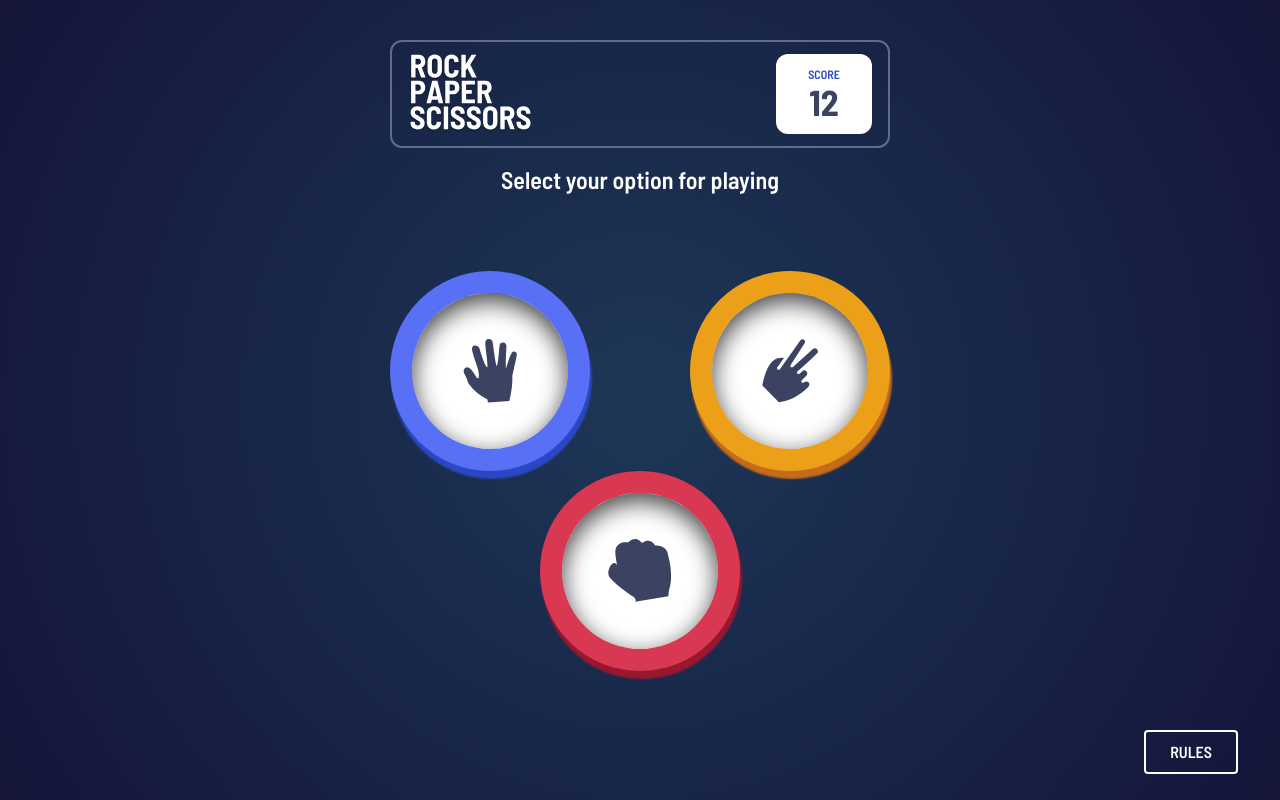
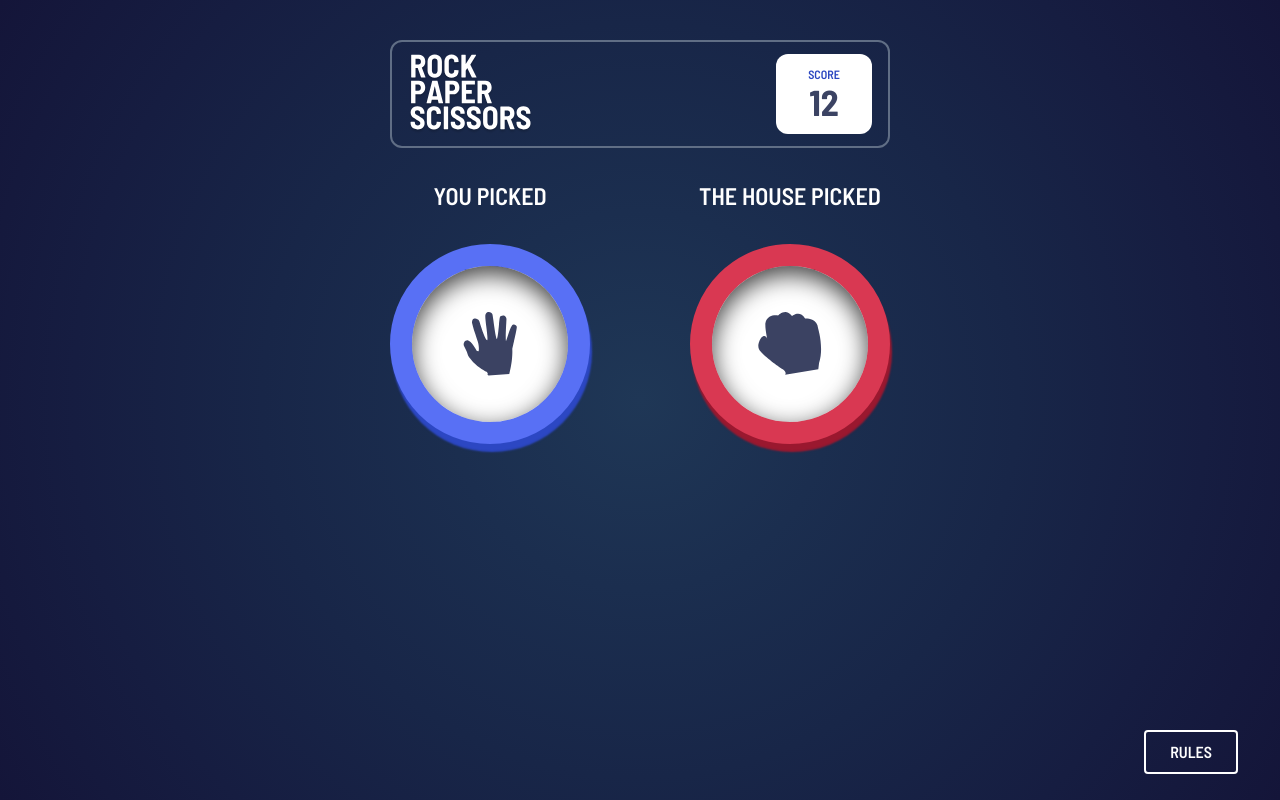
Before and after one commit to Darynka-Tapia/rps-game, a Vue app: page / in a window 1280 px wide. Built offline with nearby package versions, Linux system fonts and the light colour scheme.

Commit message:
add select option component

```diff
--- /dev/null
+++ b/src/components/all-items.vue
@@ -0,0 +1,52 @@
+<script setup>
+import TheItemCircle from '@/components/the-item-circle.vue'
+import { GAME_OPTIONS } from '@/helpers/const.js'
+
+/*
+import TheScissors from '@/assets/images/icon-scissors.svg'
+import ThePaper from '@/assets/images/icon-paper.svg'
+import TheRock from '@/assets/images/icon-rock.svg' */
+
+const emit = defineEmits(['ItemSelected']);
+
+function itemSelected(option){
+    emit('ItemSelected', option)
+}
+</script>
+
+<template>
+    <div class="all-items-container">
+        <p class="message">Select your option for playing</p>
+        <div class="rps-options">
+            <the-item-circle
+                v-for="(options, i) in GAME_OPTIONS"
+                :key="i"
+                :borderColor="options.borderColor"
+                :borderColorShadow="options.borderColorShadow"
+                :imagePath="options.imagePath"
+                :class="options.key"
+                @click="itemSelected(options.key)"
+            />
+        </div>
+    </div>
+</template>
+
+<style lang="scss" scope>
+.all-items-container{
+    @apply flex flex-col justify-between;
+    height: calc(100% - 94px);
+    & .message{
+      @apply text-center my-4 text-2xl text-white;
+    }
+    & .rps-options{
+      @apply m-auto w-full grid items-center justify-items-center;
+      max-width: 600px;
+      grid-template-columns: repeat(2,minmax(0,1fr));
+      grid-template-rows: repeat(2,minmax(0,1fr));
+      & .rock{
+        grid-column: 1 / 3;
+        grid-row: 2 / 3;
+      }
+    }
+}
+</style>
--- /dev/null
+++ b/src/components/option-selected.vue
@@ -0,0 +1,50 @@
+<script setup>
+import TheItemCircle from '@/components/the-item-circle.vue';
+
+import ThePaper from '@/assets/images/icon-paper.svg';
+import { GAME_OPTIONS } from '@/helpers/const.js'
+
+
+const emit = defineEmits(['ItemSelected']);
+let GAME_OPTIONS2 = {key:'paper', borderColor: '#5870f5', borderColorShadow: '#2c47c3', imagePath: ThePaper};
+let random = GAME_OPTIONS[getRandomInt()];
+
+const items = ['rock', 'paper', 'scissors'];
+function getRandomInt() {
+    let min = Math.ceil(0);
+    let max = Math.floor(2);
+    return Math.floor(Math.random() * (max - min + 1)) + min;
+}
+// const gameWith = GAME_OPTIONS.find(item => item.key === option); el option sera con el prod que reciba
+</script>
+
+<template>
+    <div class="all-items-container">
+        <div class="rps-options">
+            <div class="you-picked">
+                <h2 class="player-title">You picked</h2>
+                <the-item-circle
+                    :borderColor="GAME_OPTIONS2.borderColor"
+                    :borderColorShadow="GAME_OPTIONS2.borderColorShadow"
+                    :imagePath="GAME_OPTIONS2.imagePath"
+                />
+            </div>
+            <div class="house-picked">
+                <h2 class="player-title">The house picked</h2>
+                <the-item-circle
+                    :borderColor="random.borderColor"
+                    :borderColorShadow="random.borderColorShadow"
+                    :imagePath="random.imagePath"
+                />
+            </div>
+
+
+        </div>
+    </div>
+</template>
+
+<style lang="scss" scope>
+    .player-title {
+        @apply text-white text-center my-8 text-2xl uppercase;
+    }
+</style>
--- a/src/components/rock-paper-scissors.vue
+++ b/src/components/rock-paper-scissors.vue
@@ -1,9 +1,10 @@
 <script setup>
-import TheItemCircle from '@/components/the-item-circle.vue'
-import TheScissors from '@/assets/images/icon-scissors.svg'
-import ThePaper from '@/assets/images/icon-paper.svg'
-import TheRock from '@/assets/images/icon-rock.svg'
+import AllItems from '@/components/all-items.vue';
+import OptionSelected from '@/components/option-selected.vue';
 
+function ItemSelected(option){
+  console.log('Desde el padre:', option);
+}
 </script>
 
 
@@ -17,26 +18,8 @@ import TheRock from '@/assets/images/icon-rock.svg'
       </div>
     </header>
     <main>
-      <p class="message">Select your option for playing</p>
-      <div class="rps-options">
-        <the-item-circle
-          :borderColor="'#5870f5'"
-          borderColorShadow="#2c47c3"
-          :imagePath="ThePaper"
-        />
-        <the-item-circle
-          :borderColor="'#eca019'"
-          borderColorShadow="#c66c19"
-          :imagePath="TheScissors"
-        />
-        <the-item-circle
-          :borderColor="'#d93852'"
-          :borderColorShadow="'#9a182f'"
-          :imagePath="TheRock"
-          class="rock"
-        />
-      </div>
-
+      <!--  <all-items @ItemSelected="ItemSelected"/>-->
+      <OptionSelected />
     <div class="rules">
       <button> rules </button>
     </div>
@@ -70,19 +53,6 @@ import TheRock from '@/assets/images/icon-rock.svg'
   & main{
     @apply flex flex-col justify-between;
     height: calc(100% - 94px);
-    & .message{
-      @apply text-center my-4 text-2xl text-white;
-    }
-    & .rps-options{
-      @apply m-auto w-full grid items-center justify-items-center;
-      max-width: 600px;
-      grid-template-columns: repeat(2,minmax(0,1fr));
-      grid-template-rows: repeat(2,minmax(0,1fr));
-      & .rock{
-        grid-column: 1 / 3;
-        grid-row: 2 / 3;
-      }
-    }
     & .rules {
       @apply flex justify-end py-0 px-10;
       & button {
--- a/src/components/the-item-circle.vue
+++ b/src/components/the-item-circle.vue
@@ -13,9 +13,10 @@ const props = defineProps(['borderColor', 'borderColorShadow', 'imagePath'])
 
 <style lang="scss" scoped>
 .item{
-  @apply flex justify-center items-center w-[150px] h-[150px] sm:w-[200px] sm:h-[200px] bg-white rounded-full;
+  @apply flex justify-center items-center w-[150px] h-[150px] sm:w-[200px] sm:h-[200px] bg-white rounded-full cursor-pointer;
   border: 22px solid v-bind(borderColor);
   box-shadow: 2px 8px 2px -0px v-bind(borderColorShadow);
+  user-select: none;
   & .item-rounded{
     @apply flex justify-center items-center w-[107px] h-[107px] sm:w-[156px] sm:h-[156px] rounded-full;
     -webkit-box-shadow: inset 0px 8px 25px 0px rgba(0,0,0,0.75);
@@ -26,4 +27,7 @@ const props = defineProps(['borderColor', 'borderColorShadow', 'imagePath'])
     @apply w-16 h-16 object-contain;
   }
 }
+.item:active{
+  box-shadow: 0px 0px 12px 8px v-bind(borderColorShadow);
+}
 </style>
--- /dev/null
+++ b/src/helpers/const.js
@@ -0,0 +1,9 @@
+import TheScissors from '@/assets/images/icon-scissors.svg'
+import ThePaper from '@/assets/images/icon-paper.svg'
+import TheRock from '@/assets/images/icon-rock.svg'
+
+export const GAME_OPTIONS = [
+    {key:'paper', borderColor: '#5870f5', borderColorShadow: '#2c47c3', imagePath: ThePaper},
+    {key:'scissors', borderColor: '#eca019', borderColorShadow: '#c66c19', imagePath: TheScissors},
+    {key:'rock', borderColor: '#d93852', borderColorShadow: '#9a182f', imagePath: TheRock}
+];
```
